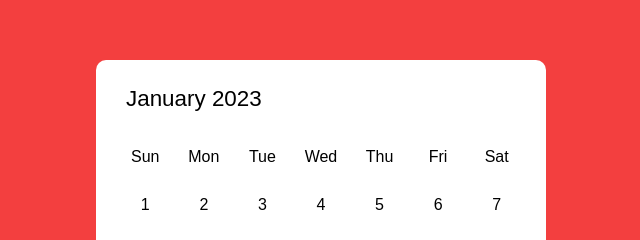
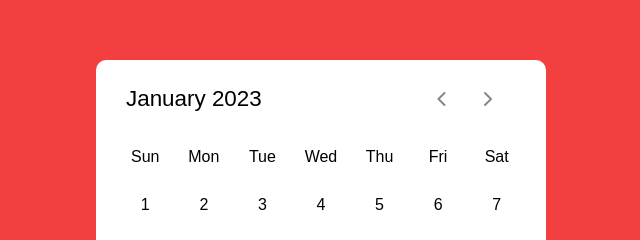
Before and after one commit to Iconicleo/Dynamic-Calender, a plain HTML site: page index.html in a window 1280 px wide. Shown: the part 147-387 px from the top of the page, 319-959 px from the left. Drawn offline with Linux system fonts and the light colour scheme; the site is published under a folder, as on GitHub Pages, so addresses that start at the root find nothing.

Commit message:
Update index.html

```diff
--- a/index.html
+++ b/index.html
@@ -6,7 +6,7 @@
     <meta name="viewport" content="width=device-width, initial-scale=1.0">
     <meta name="description" content="Dynamic Calender with the help of Html, Css and Javascript">
     <link rel="stylesheet" href="./style.css">
-    <link rel="stylesheet" href="/css/all.css">
+    <link rel="stylesheet" href="./css/all.css">
     <script src="./script.js" defer></script>
     <title>Dynamic calender</title>
 </head>
```
